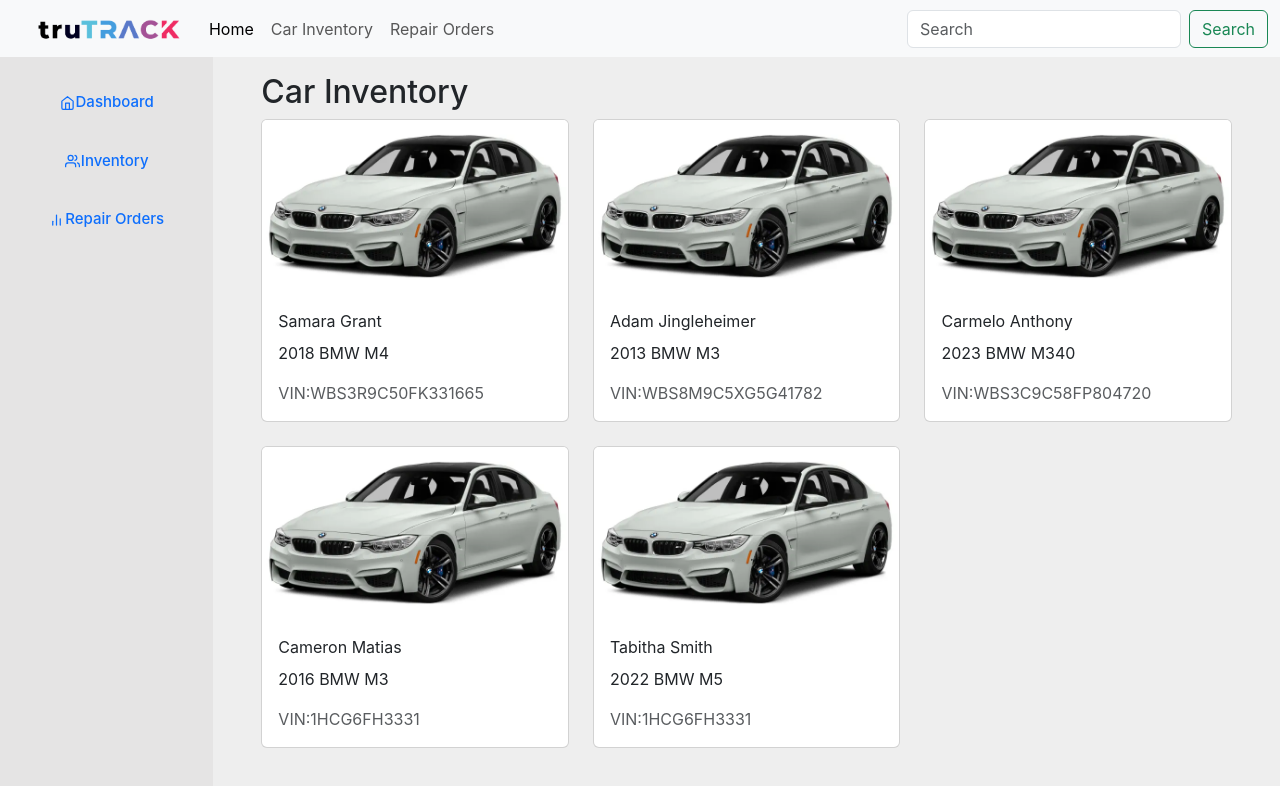
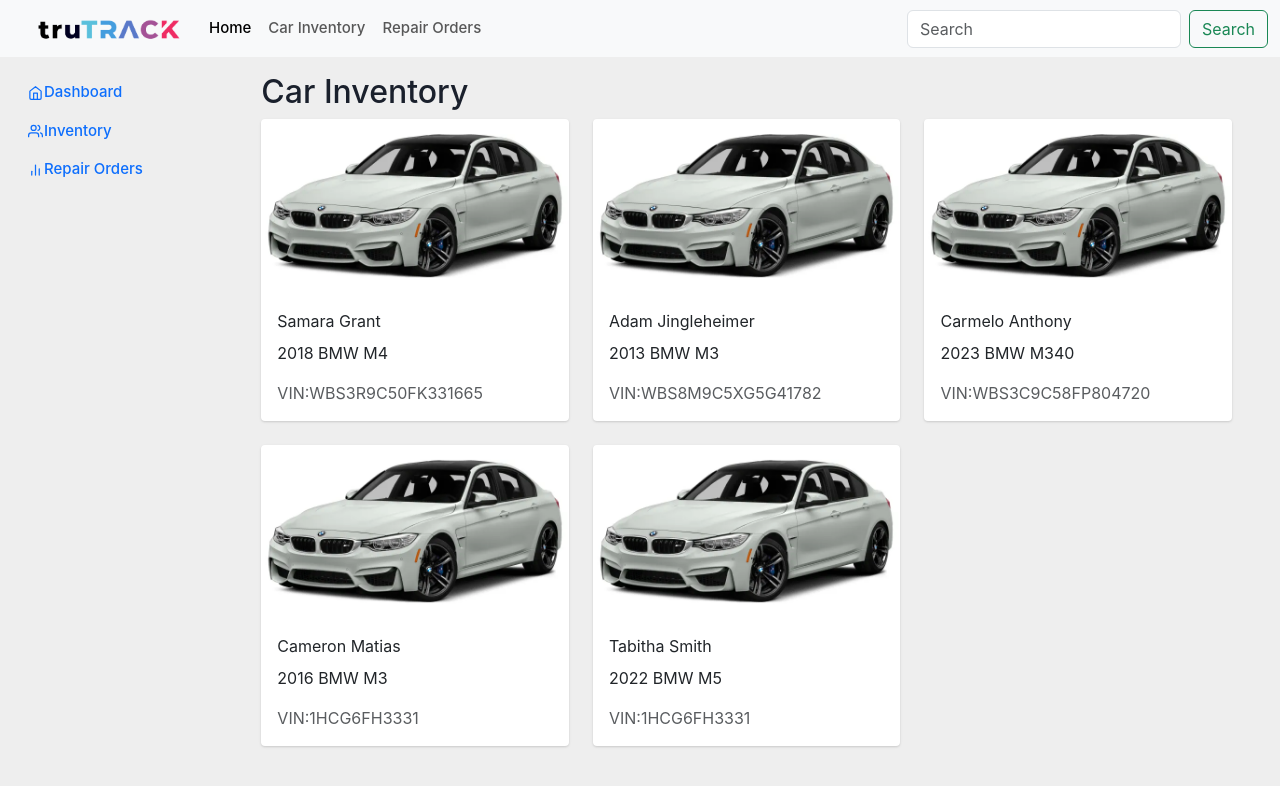
Before and after one commit to samaracodes/trutrack, a React (Create React App) app: page /cars in a window 1280 px wide. Shown: the top 786 px of the page. Built offline with nearby package versions, Linux system fonts and the light colour scheme; data requests are answered from the project's data file.

Commit message:
removal of unnecessary codes & imports

```diff
--- a/src/App.css
+++ b/src/App.css
@@ -41,10 +41,6 @@
   padding-left: 20px;
 }
 
-#sidebarMenu {
-  background-color: rgb(229, 228, 228);
-}
-
 .card {
   text-decoration: none;
 }
@@ -52,12 +48,14 @@
 .sidebar {
   font-weight: 500;
   font-size: 15px;
+  text-align: start;
 }
 
 .nav-item, svg {
   padding-right: 1px;
 }
 
-.sbni {
-  padding: 10px;
+.navbar li {
+  font-weight: 500;
+  font-size: 15px;
 }
--- a/src/App.js
+++ b/src/App.js
@@ -4,10 +4,9 @@
 import Navbar from './components/Navbar';
 import Homepage from './components/Homepage';
 import Cars from './components/cars/Cars'
-import CarId from './components/cars/CarId'
+import CarItem from './components/cars/CarItem'
 import RepairOrders from './components/repairorders/RepairOrders';
 import RepairOrderId from './components/repairorders/RepairOrderId';
-
 
 
 function App() {
@@ -17,13 +16,10 @@
   useEffect(() => {
     fetch("http://localhost:3001/car-inventory")
     .then((response) => response.json())
-    .then((cars) => setCars(cars))
-  }, [])
-
-  useEffect(() => {
-    fetch("http://localhost:3001/car-inventory")
-    .then((response) => response.json())
-    .then((rO) => setRepairOrders(rO))
+    .then((info) => {
+      setCars(info)
+      setRepairOrders(info)
+    })
   }, [])
 
   return (
@@ -34,7 +30,7 @@
         <Route path="/" element={<Homepage />} />
 
         <Route path="/cars" element={<Cars carInventory={cars}/>} />
-        <Route path="/cars/:id" element={<CarId />} />
+        <Route path="/cars/:id" element={<CarItem />} />
 
         <Route path="/repair-orders" element={<RepairOrders repairOrders={repairOrders}/>} />
         <Route path="/repair-orders/:id" element={<RepairOrderId />} />
```
Also changed, not shown: src/components/cars/CarsList.js (deleted, +0 -12 lines).
